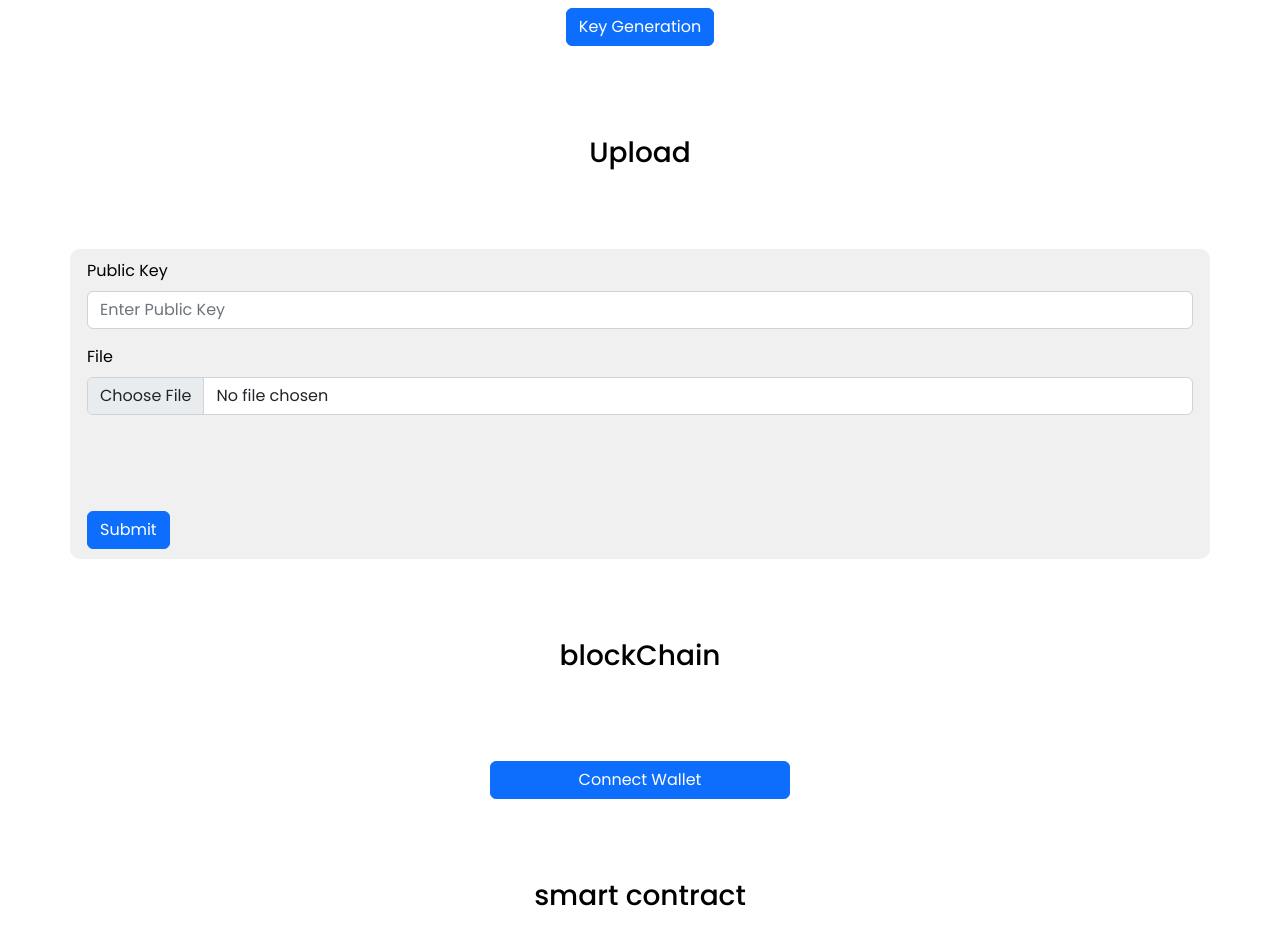
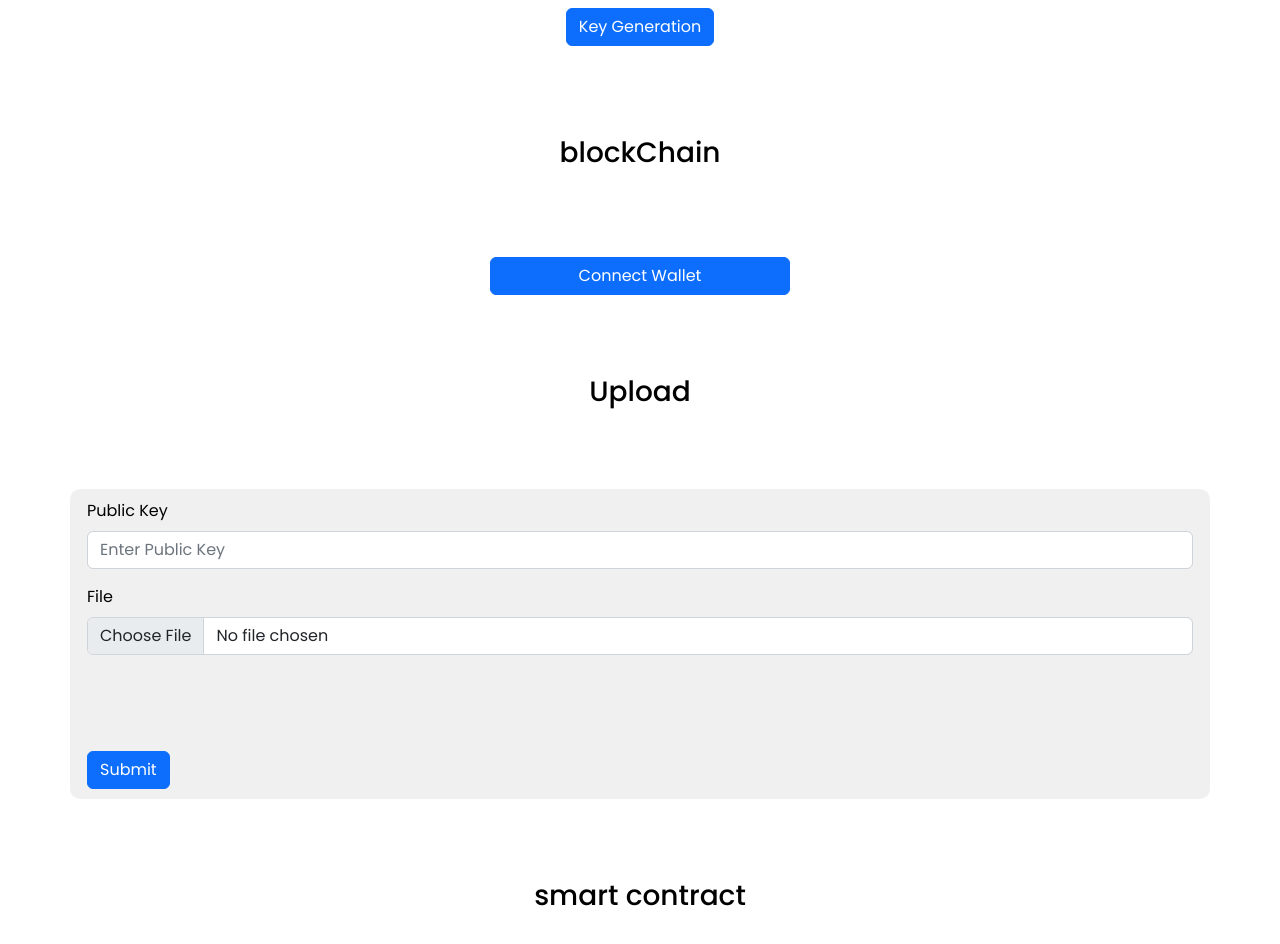
Before and after one commit to Rohith1221/btp-frontend, a React (Create React App) app: page /all in a window 1280 px wide. Shown: the part 260-1204 px from the top of the page. Built offline with nearby package versions, Linux system fonts and the light colour scheme; sample sign-in values are in the browser's storage; what web3 would draw is missing.

Commit message:
Updated Components order

```diff
--- a/src/components/All/All.jsx
+++ b/src/components/All/All.jsx
@@ -11,10 +11,10 @@ function All(props) {
     <div>
       <h3>Key Generation</h3>
       <KeyGen />
+      <h3>blockChain</h3>
+      <MetamaskConnect />
       <h3>Upload</h3>
       <Upload />
-      <h3>blockChain</h3>
-      <MetamaskConnect />
       <h3>smart contract</h3>
       <ContractComp />
       <h3>Download</h3>
```
